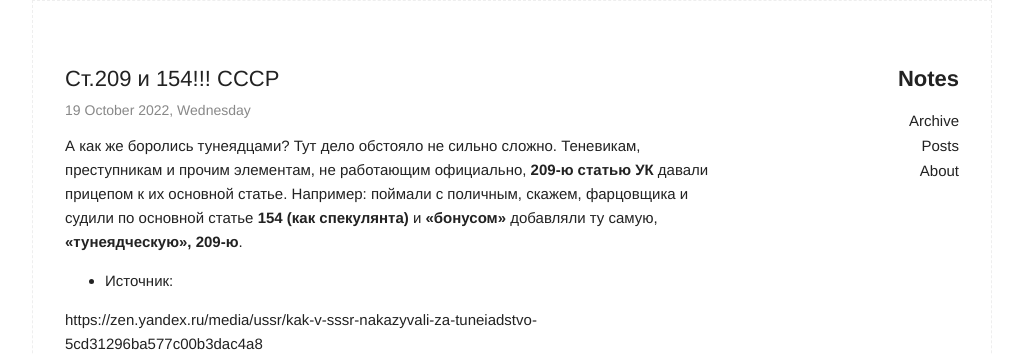
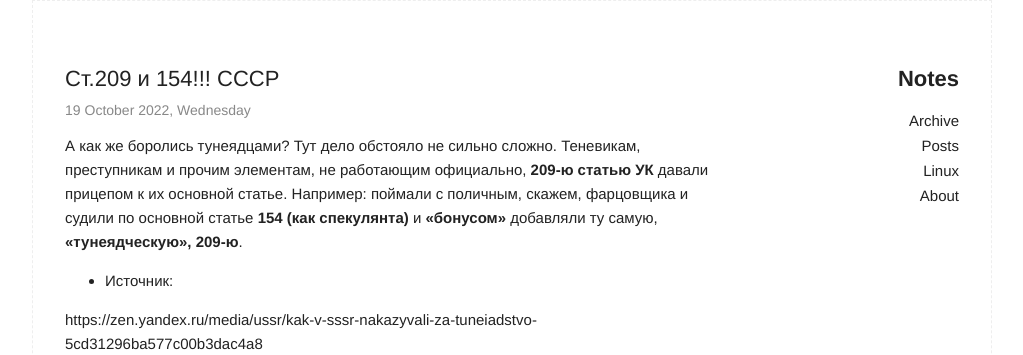
Before and after one commit to EvgenyShulyak/EvgenyShulyak.github.io, a Jekyll site: the page built from index.html, in a window 1280 px wide. Shown: the top 355 px of the page, without its empty margins (128-1151 px from the left). Built offline with Jekyll 4.4.1, drawn with Linux system fonts in a browser that asks for light colours.

Commit message:
Update header.html

```diff
--- a/_includes/header.html
+++ b/_includes/header.html
@@ -19,6 +19,7 @@
         <ul class="page-link">
           <li><a href="{{ "/archive" | prepend: site.baseurl }}">Archive</a></li>
           <li><a href="{{ "/" | prepend: site.baseurl }}">Posts</a></li>
+           <li><a href="{{ "linux.html" | prepend: site.baseurl }}">Linux</a></li>
           <li><a href="{{ "/about" | prepend: site.baseurl }}">About</a></li>
           <!--<li><a href="{{ "/feed.xml" | prepend: site.baseurl }}">RSS</a></li>-->
         </ul>
```
